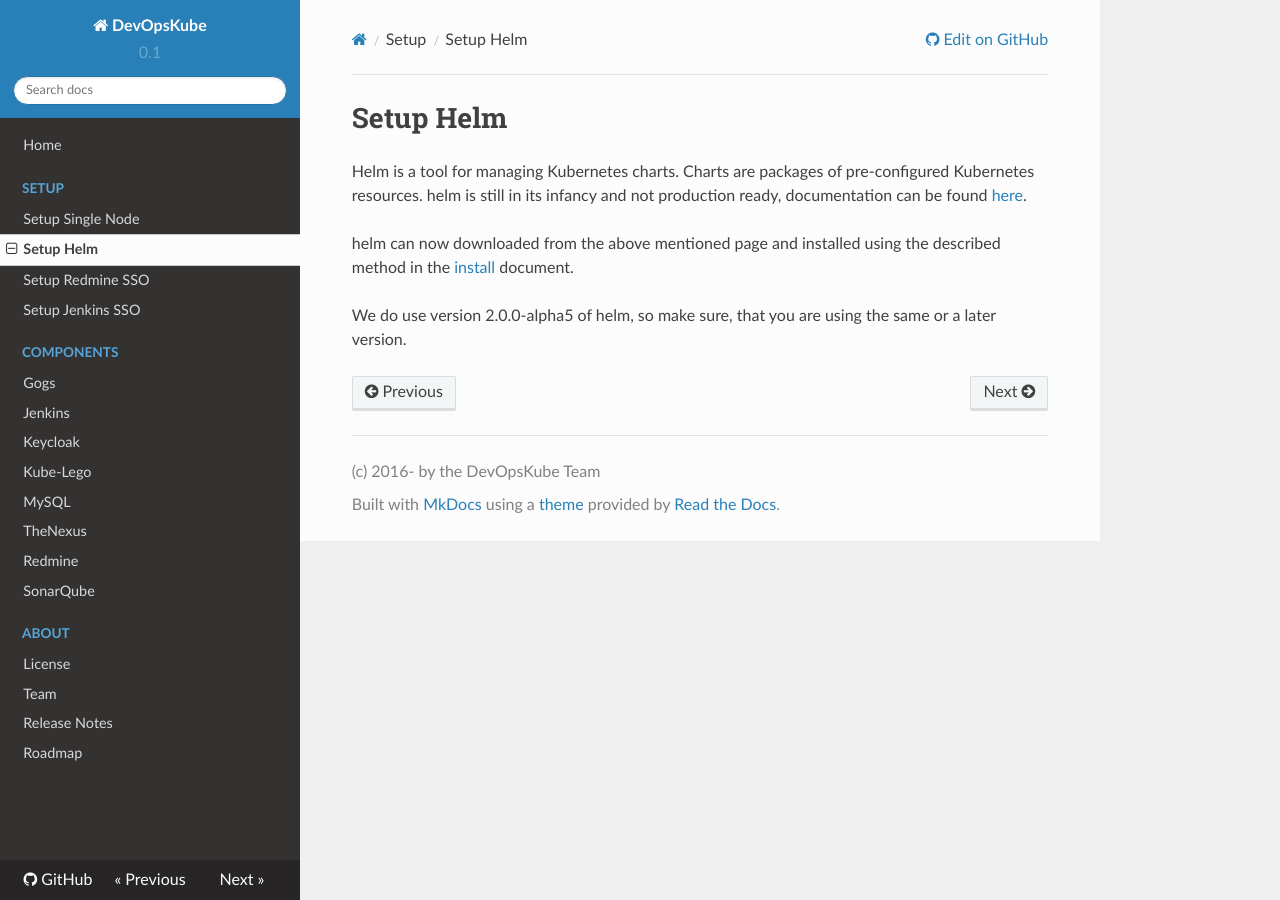
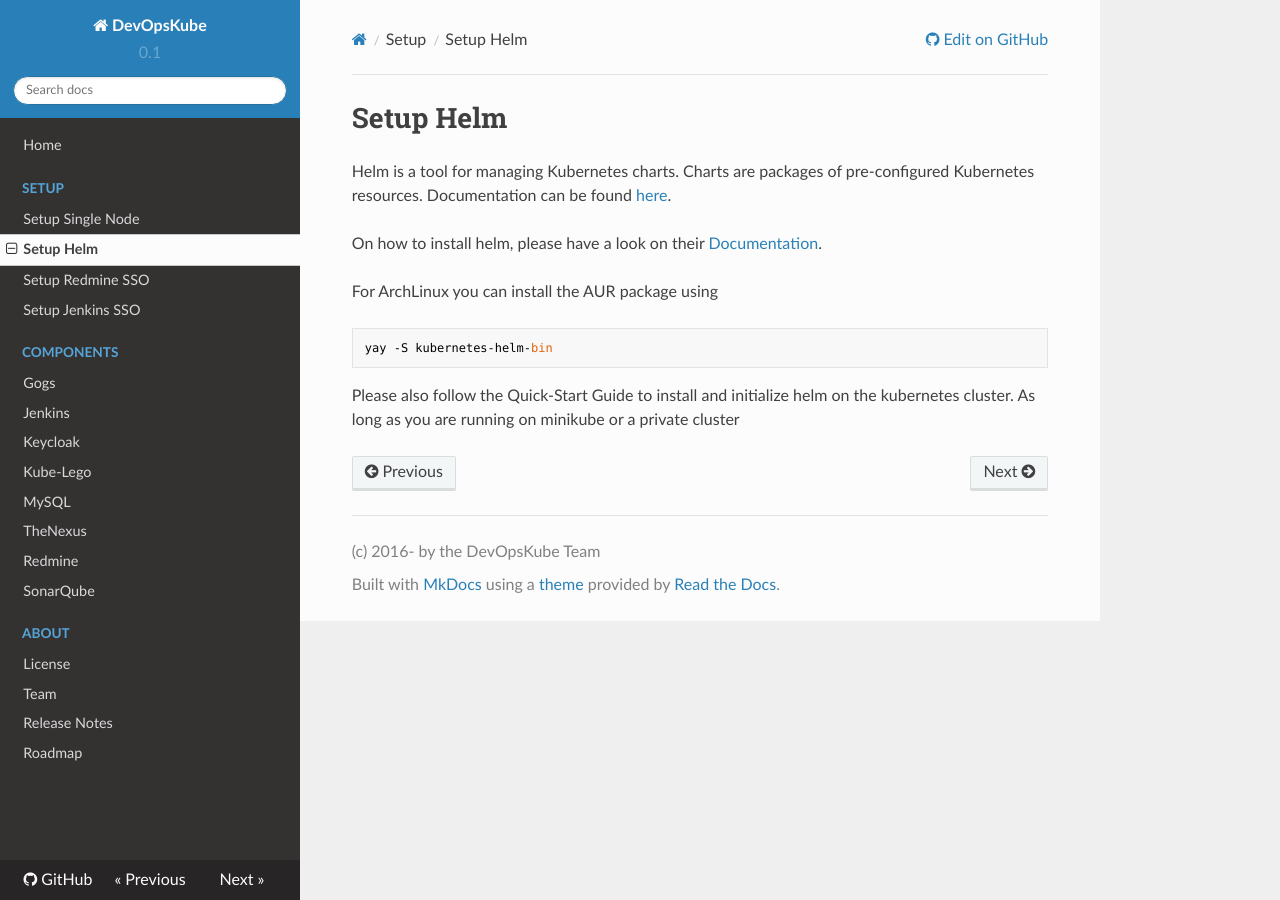
Before and after one commit to devopskube/devopskube, an MkDocs documentation site: the page built from docs/setup/helm.md, in a window 1280 px wide. Built offline with MkDocs 1.6.1, drawn with Linux system fonts in a browser that asks for light colours; nearby versions of some CDN libraries; old or Windows-style settings are respelled for this version of MkDocs.

Commit message:
Adopt license, add minikube

````diff
--- a/docs/setup/helm.md
+++ b/docs/setup/helm.md
@@ -1,7 +1,15 @@
 # Setup Helm
 
-Helm is a tool for managing Kubernetes charts. Charts are packages of pre-configured Kubernetes resources. helm is still in its infancy and not production ready, documentation can be found [here](https://github.com/kubernetes/helm).
+Helm is a tool for managing Kubernetes charts. Charts are packages of pre-configured Kubernetes resources.
+Documentation can be found [here](https://github.com/helm/helm).
 
-helm can now downloaded from the above mentioned page and installed using the described method in the [install](https://github.com/kubernetes/helm/blob/master/docs/install.md) document.
+On how to install helm, please have a look on their [Documentation](https://github.com/helm/helm).
 
-We do use version 2.0.0-alpha5 of helm, so make sure, that you are using the same or a later version.
+For ArchLinux you can install the AUR package using
+
+```
+yay -S kubernetes-helm-bin
+```
+
+Please also follow the Quick-Start Guide to install and initialize helm on the kubernetes cluster.
+As long as you are running on minikube or a private cluster
````
Also changed, not shown: docs/setup/minikube.md (added, +33 -0 lines), docs/assets/jenkins_sso/diamond.png (deleted), 2 other files.
